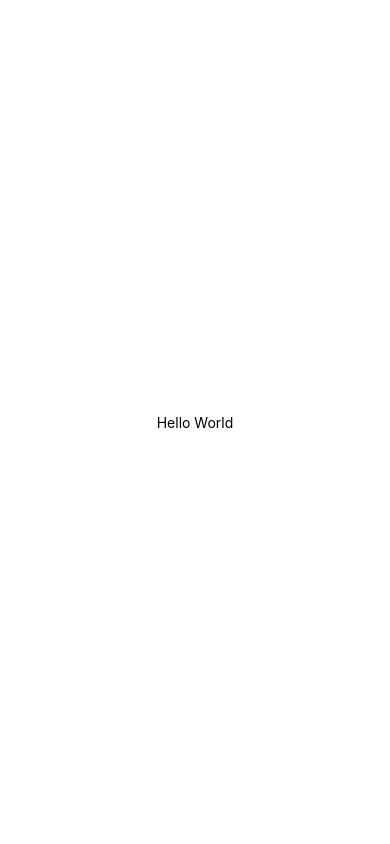
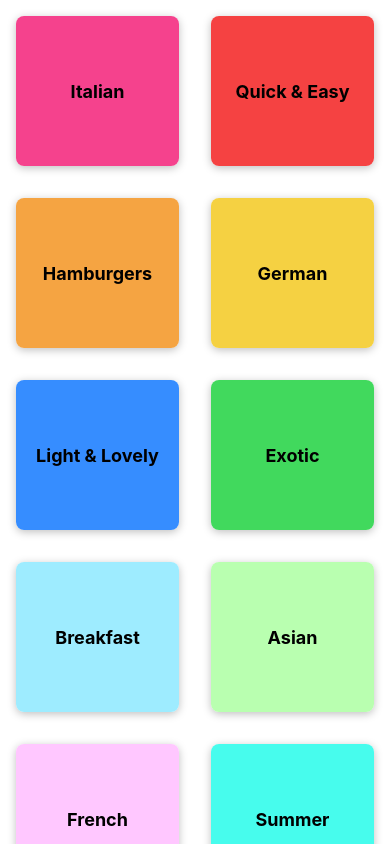
Before and after one commit to teraglin/NavigationApp, a React Native app: screen / in a window 390 px wide. Built offline with nearby package versions, Linux system fonts and the light colour scheme.

Commit message:
Task: navigation grid

```diff
--- a/App.js
+++ b/App.js
@@ -1,12 +1,13 @@
 import { StatusBar } from "expo-status-bar";
-import { StyleSheet, Text, View } from "react-native";
+import { StyleSheet } from "react-native";
+import CategoriesScreen from "./screens/CategoriesScreen";
 
 export default function App() {
   return (
-    <View style={styles.container}>
-      <Text>Hello World</Text>
-      <StatusBar style="auto" />
-    </View>
+    <>
+      <StatusBar style="light" />
+      <CategoriesScreen />
+    </>
   );
 }
 
--- a/app.json
+++ b/app.json
@@ -6,14 +6,13 @@
     "orientation": "portrait",
     "icon": "./assets/icon.png",
     "userInterfaceStyle": "light",
+    "backgroundColor": "#24180f",
     "splash": {
       "image": "./assets/splash.png",
       "resizeMode": "contain",
       "backgroundColor": "#ffffff"
     },
-    "assetBundlePatterns": [
-      "**/*"
-    ],
+    "assetBundlePatterns": ["**/*"],
     "ios": {
       "supportsTablet": true
     },
--- /dev/null
+++ b/components/CategoryGridTile.js
@@ -0,0 +1,54 @@
+import { View, Pressable, Text, StyleSheet, Platform } from "react-native";
+
+function CategoryGridTile({ title, color }) {
+  return (
+    <View style={styles.gridItem}>
+      <Pressable
+        android_ripple={{ color: "#ccc" }}
+        style={({ pressed }) => [
+          styles.button,
+          pressed ? styles.buttonPressed : null,
+        ]}
+      >
+        <View style={[styles.innerContainer, { backgroundColor: color }]}>
+          <Text style={styles.title}>{title}</Text>
+        </View>
+      </Pressable>
+    </View>
+  );
+}
+
+export default CategoryGridTile;
+
+const styles = StyleSheet.create({
+  gridItem: {
+    flex: 1,
+    margin: 16,
+    height: 150,
+    borderRadius: 8,
+    elevation: 4,
+    backgroundColor: "white",
+    shadowColor: "black",
+    shadowOpacity: 0.25,
+    shadowOffset: { width: 0, height: 2 },
+    shadowRadius: 8,
+    overflow: Platform.OS === "android" ? "hidden" : "visible",
+  },
+  button: {
+    flex: 1,
+  },
+  buttonPressed: {
+    opacity: 0.5,
+  },
+  innerContainer: {
+    flex: 1,
+    padding: 16,
+    justifyContent: "center",
+    alignItems: "center",
+    borderRadius: 8,
+  },
+  title: {
+    fontWeight: "bold",
+    fontSize: 18,
+  },
+});
--- /dev/null
+++ b/screens/CategoriesScreen.js
@@ -0,0 +1,25 @@
+import { FlatList } from "react-native";
+import { CATEGORIES } from "../data/dummy-data";
+import CategoryGridTile from "../components/CategoryGridTile";
+
+function renderCategoryItem(itemData) {
+  return (
+    <CategoryGridTile
+      title={itemData.item.title}
+      color={itemData.item.color}
+    />
+  );
+}
+
+function CategoriesScreen() {
+  return (
+    <FlatList
+      data={CATEGORIES}
+      keyExtractor={(item) => item.id}
+      renderItem={renderCategoryItem}
+      numColumns={2}
+    />
+  );
+}
+
+export default CategoriesScreen;
```
Also changed, not shown: data/dummy-data.js (renamed from data/dumy-data.js), 1 other file (tests, documents, lock files or other folders).
